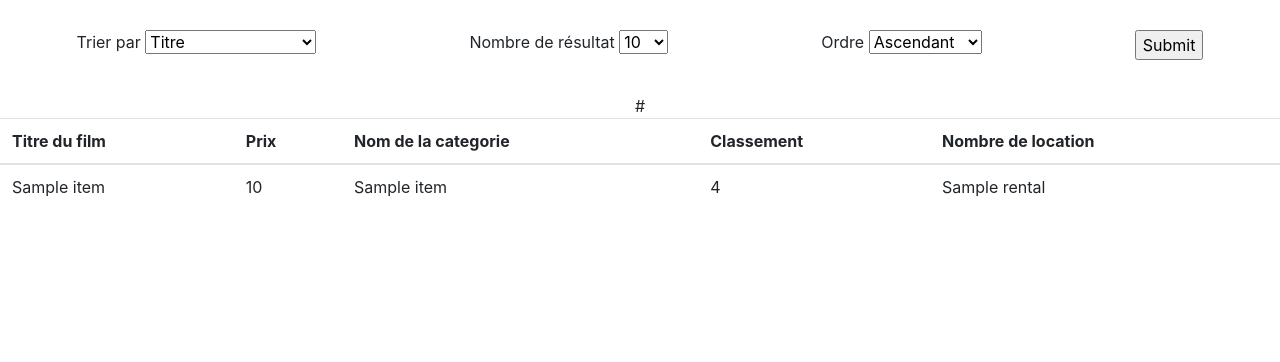
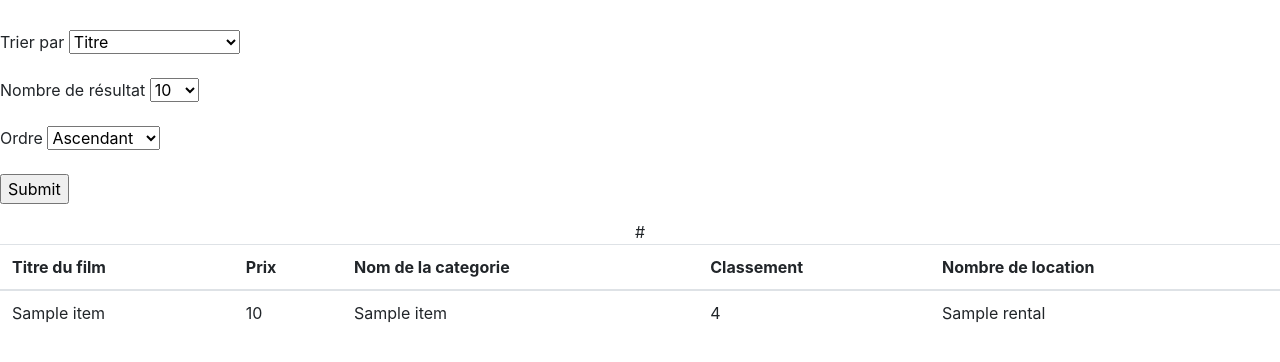
Before and after one commit to Theodrem/SGBDR_project_mt4_theotim, a Flask app: template app/templates/index.html in a window 1280 px wide. Shown: the top 362 px of the page. Run offline with Flask 2, Linux system fonts and the light colour scheme; the template is opened without the code that fills it: values that come from a table or form of the project are taken from there, most other values are stand-ins (such as "Sample title", 1, 10 or a date in 2020); some libraries are stand-ins or nearby versions.

Commit message:
change form

```diff
--- a/app/templates/index.html
+++ b/app/templates/index.html
@@ -8,7 +8,7 @@
 <body>
 <div>
     <div>
-        <form class="d-flex justify-content-around" method="POST" action="{{ url_for('index') }}" style="margin-top: 30px">
+        <form class="d-flexjustify-content-cente" method="POST" action="{{ url_for('index') }}" style="margin-top: 30px">
             {{ form.hidden_tag() }}
             <div class="form-group">
                 <label for="exampleInputEmail1">Trier par</label>
```
